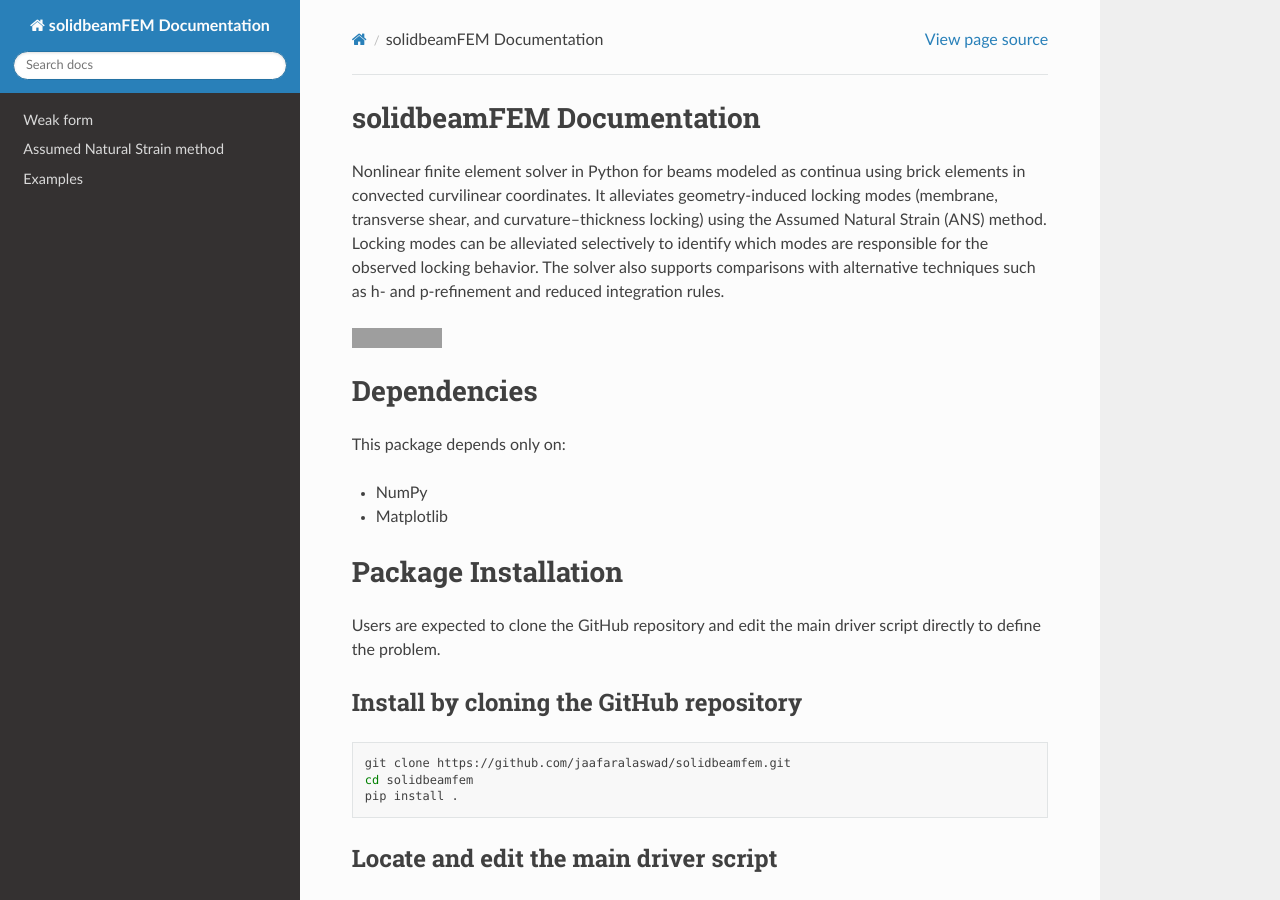
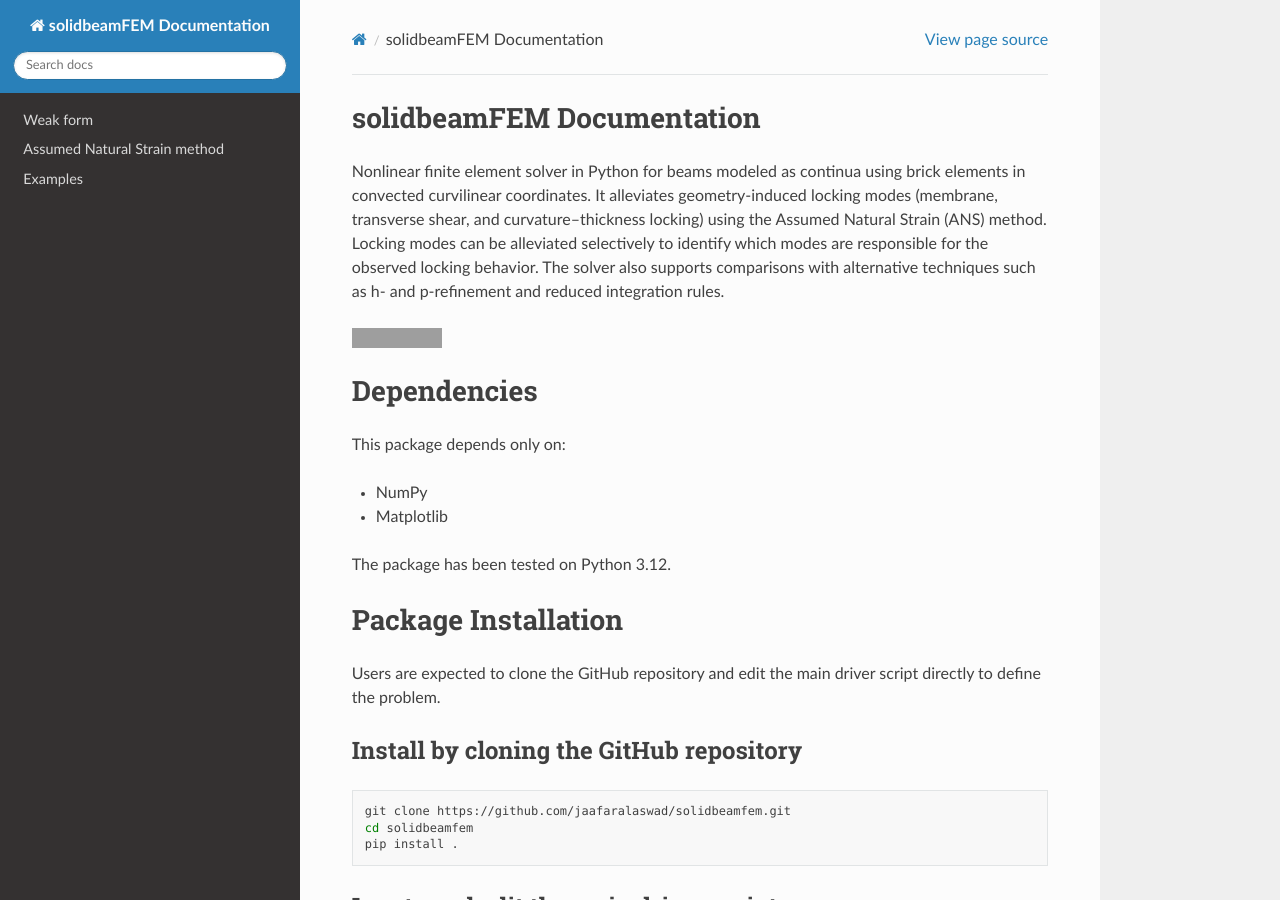
Before and after one commit to jaafaralaswad/solidbeamfem, a Sphinx documentation site: the page built from docs/source/index.rst, in a window 1280 px wide and 900 px high. Built offline with Sphinx 7.4.7 and the Read the Docs theme 3.1.0, drawn with Linux system fonts in a browser that asks for light colours; grey boxes are pictures that could not be loaded.

Commit message:
Update index.rst

```diff
--- a/docs/source/index.rst
+++ b/docs/source/index.rst
@@ -30,6 +30,8 @@ This package depends only on:
 
 - NumPy
 - Matplotlib
+
+The package has been tested on Python 3.12.
 
 
 Package Installation
```
